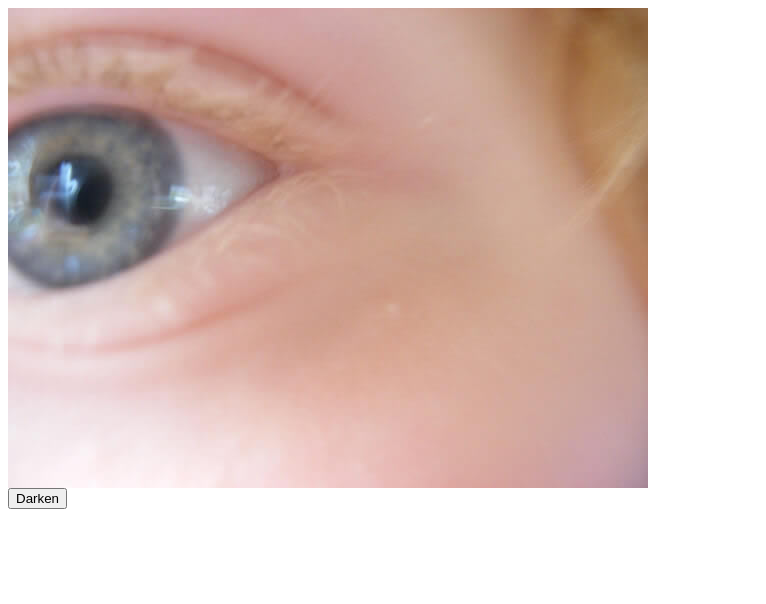
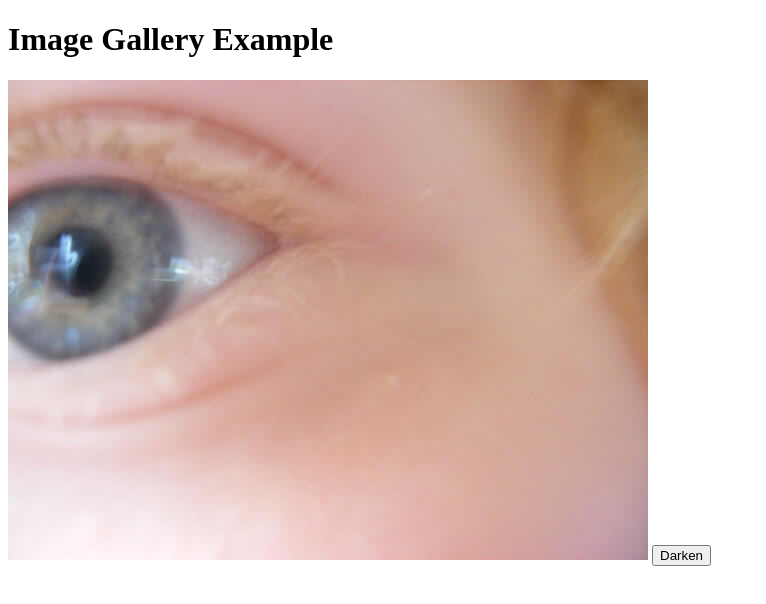
Before and after one commit to hehebwaii/image-gallery, a plain HTML site: page index.html in a window 1280 px wide. Shown: the whole page, without its empty margins (0-766 px from the left). Drawn offline with Linux system fonts and the light colour scheme.

Commit message:
Update index.html

```diff
--- a/index.html
+++ b/index.html
@@ -1,3 +1,14 @@
+<!DOCTYPE html>
+<html lang="en">
+<head>
+  <meta charset="UTF-8">
+  <meta name="viewport" content="width=device-width, initial-scale=1.0">
+  <title>Image Gallery</title>
+  <link rel="stylesheet" href="style.css">
+</head>
+<body>
+  <h1>Image Gallery Example</h1>
+
   <div class="full-img">
     <img
       class="displayed-img"
@@ -6,3 +17,9 @@
     <div class="overlay"></div>
     <button class="dark">Darken</button>
   </div>
+
+  <div class="thumb-bar"></div>
+
+  <script src="script.js"></script>
+</body>
+</html>
```
Lines whose indentation alone changed are shown as unchanged.
